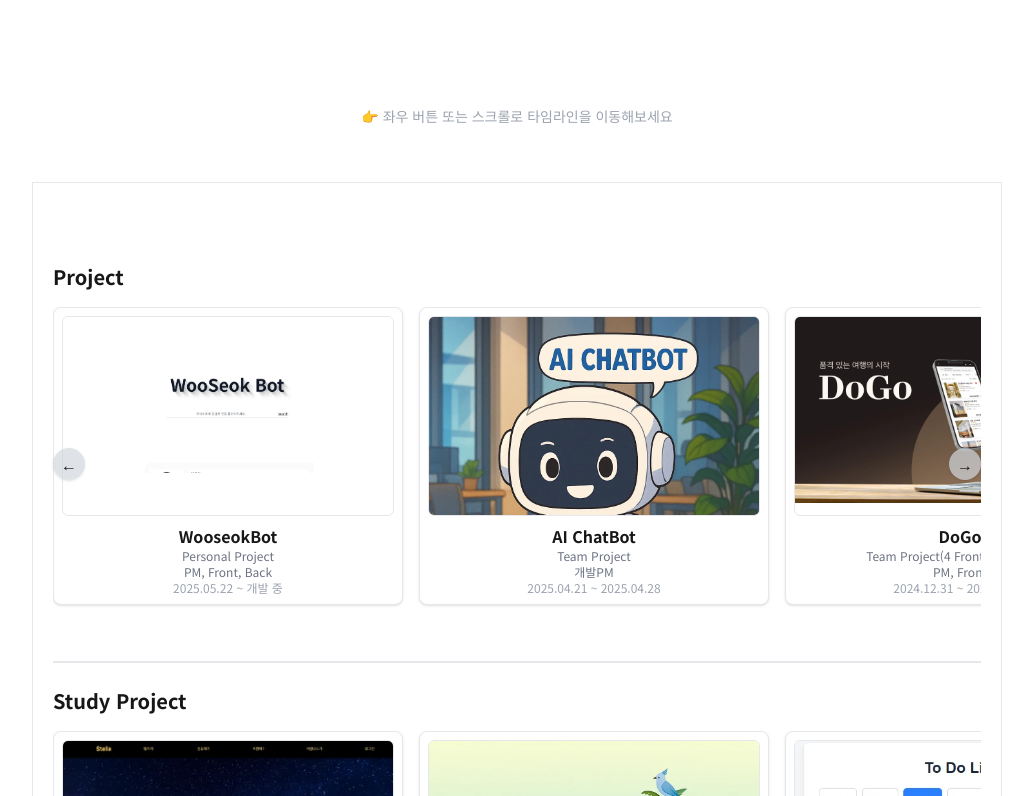
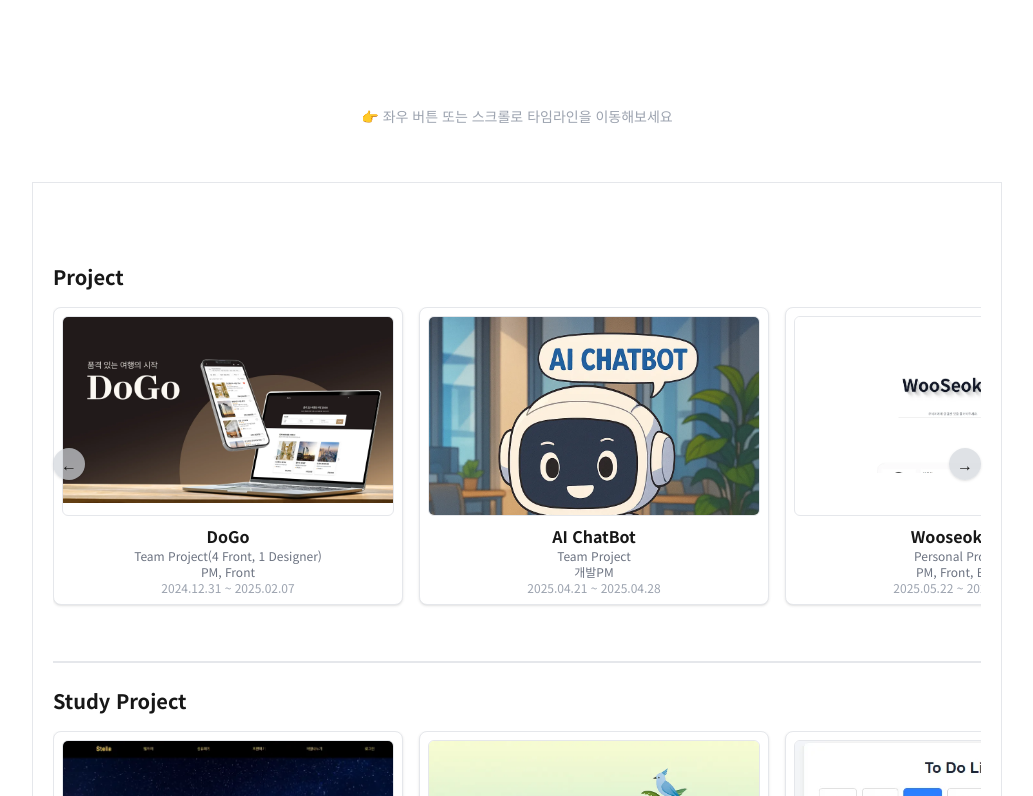
Before and after one commit to YouKnowThat-Park/WooSeokBot, a Next.js app in the folder front/: page / in a window 1280 px wide. Shown: the part 4153-4949 px from the top of the page, without its empty margins (123-1156 px from the left). Built offline with nearby package versions, Linux system fonts and the light colour scheme.

Commit message:
: chore : 배포 전 텍스트 수정

```diff
--- a/front/src/app/portfolio/_components/ResumeSection.tsx
+++ b/front/src/app/portfolio/_components/ResumeSection.tsx
@@ -88,8 +88,8 @@ const rawItems: Omit<TimelineItem, "position">[] = [
   },
   {
     title: "🤝 WooSeok Bot",
-    subtitle: "Next.js, Recoil, Django, TypeScript, React Query",
-    description: "Git 기반 협업",
+    subtitle: "Next.js, Recoil, Django, TypeScript",
+    description: "2025.05.22 ~ 25.06.25",
   },
 ];
 
--- a/front/src/data/project.ts
+++ b/front/src/data/project.ts
@@ -1,12 +1,12 @@
 export const projects = [
   {
-    id: "DoGo",
-    title: "DoGo",
-    role: "PM, Front",
-    description: "Team Project(4 Front, 1 Designer)",
-    date: "2024.12.31 ~ 2025.02.07",
-    image: "/dogo.webp",
-    link: "/project/dogo",
+    id: "WooseokBot",
+    title: "WooseokBot",
+    description: "Personal Project",
+    role: "PM, Front, Back",
+    date: "2025.05.22 ~ 2025.06.25",
+    image: "/wooseokbot.webp",
+    link: "/project/wooseokBot",
   },
   {
     id: "Stage101",
@@ -18,13 +18,13 @@ export const projects = [
     link: "/project/stage101",
   },
   {
-    id: "WooseokBot",
-    title: "WooseokBot",
-    description: "Personal Project",
-    role: "PM, Front, Back",
-    date: "2025.05.22 ~ 개발 중",
-    image: "/wooseokbot.webp",
-    link: "/project/wooseokBot",
+    id: "DoGo",
+    title: "DoGo",
+    role: "PM, Front",
+    description: "Team Project(4 Front, 1 Designer)",
+    date: "2024.12.31 ~ 2025.02.07",
+    image: "/dogo.webp",
+    link: "/project/dogo",
   },
   {
     id: "AiChatBot",
```
